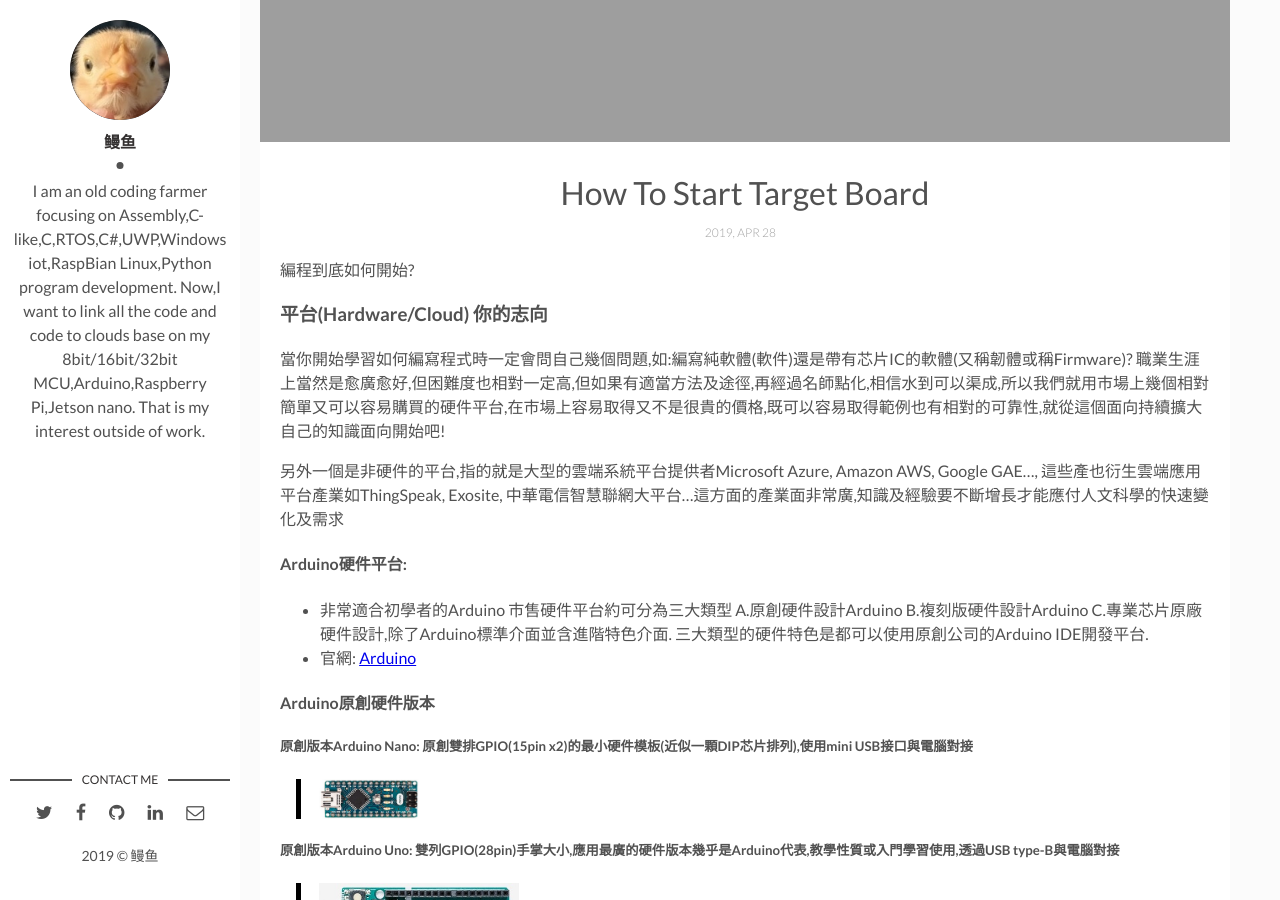
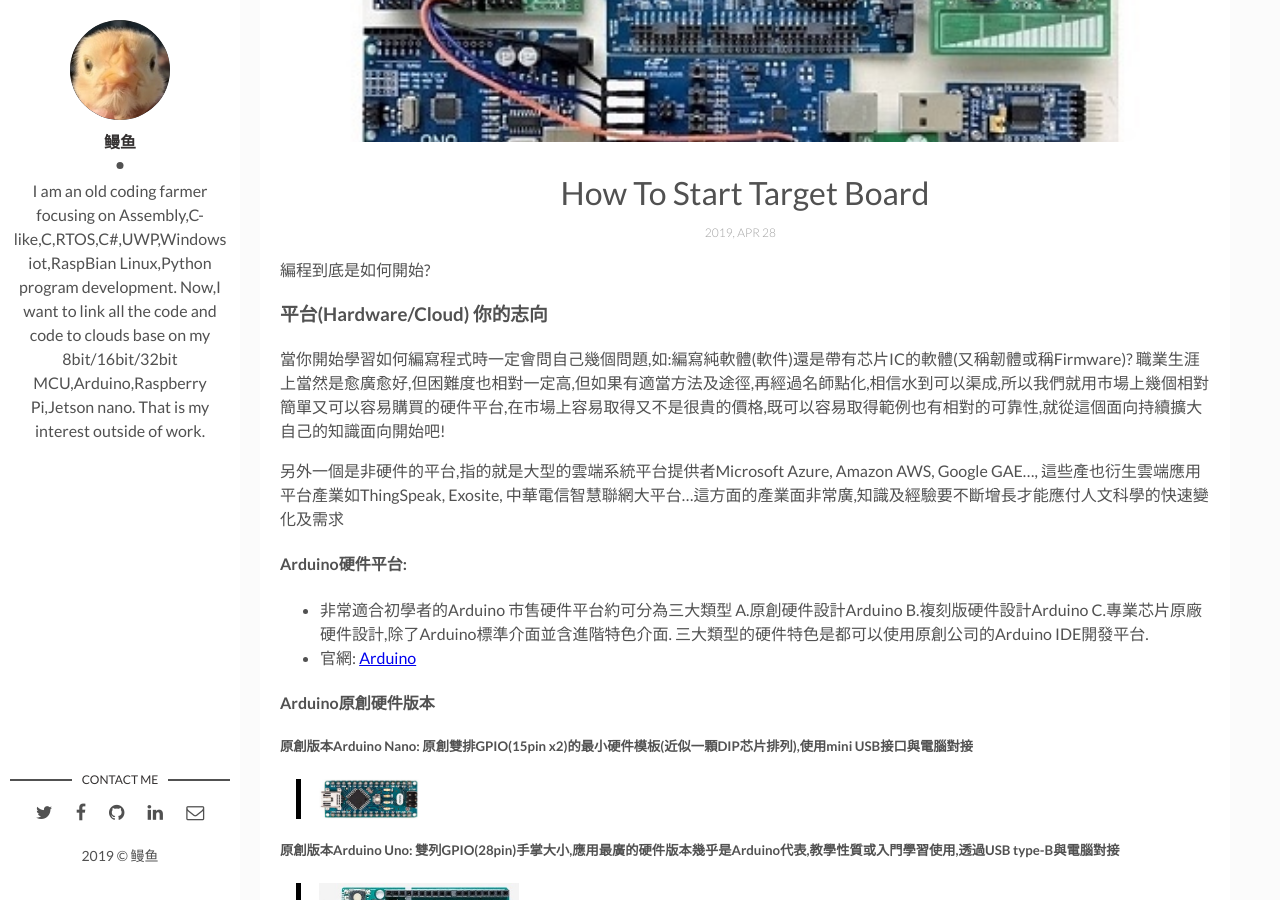
Before and after one commit to louisopen/louisopen.github.io, a Jekyll site: the page built from _posts/2017-09-12-how-to-start-learning-target.markdown, in a window 1280 px wide and 900 px high, scrolled down 378 px. Built offline with Jekyll 4.4.1, drawn with Linux system fonts in a browser that asks for light colours; comment, search, counter and statistics services are not loaded.

Commit message:
update post

```diff
--- a/_posts/2017-09-12-how-to-start-learning-target.markdown
+++ b/_posts/2017-09-12-how-to-start-learning-target.markdown
@@ -3,11 +3,11 @@
 title: How To Start Target Board
 date: 2019-04-28 11:30:00 +0800
 description: You’ll find this post in your `_posts` directory. Go ahead and edit it and re-build the site to see your changes. # Add post description (optional)
-img: Boards.jpg{:height="150px" width="300px"}  # Add image post (optional)
+img: Boards.jpg  # Add image post (optional)
 tags: [Programming, AI Learnning, Arduino, Raspberry Pi, Jetson Nano, Azure, AWS, Google GAE, Thingspeak, Exosite, 智慧聯網大平台] # add tag
 ---
 
-編程到底如何開始?
+編程到底是如何開始?
 
 ### 平台(Hardware/Cloud) 你的志向
 當你開始學習如何編寫程式時一定會問自己幾個問題,如:編寫純軟體(軟件)還是帶有芯片IC的軟體(又稱韌體或稱Firmware)? 職業生涯上當然是愈廣愈好,但困難度也相對一定高,但如果有適當方法及途徑,再經過名師點化,相信水到可以渠成,所以我們就用市場上幾個相對簡單又可以容易購買的硬件平台,在市場上容易取得又不是很貴的價格,既可以容易取得範例也有相對的可靠性,就從這個面向持續擴大自己的知識面向開始吧!
```
